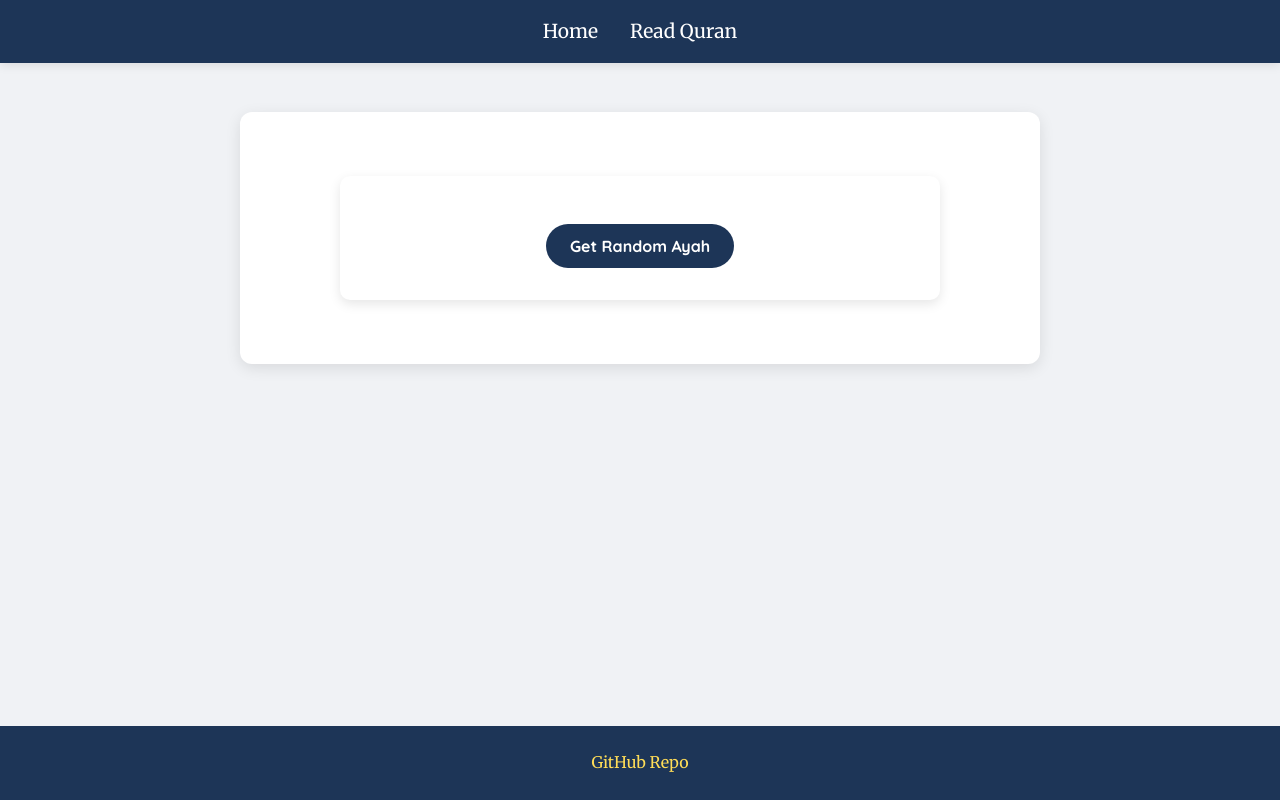
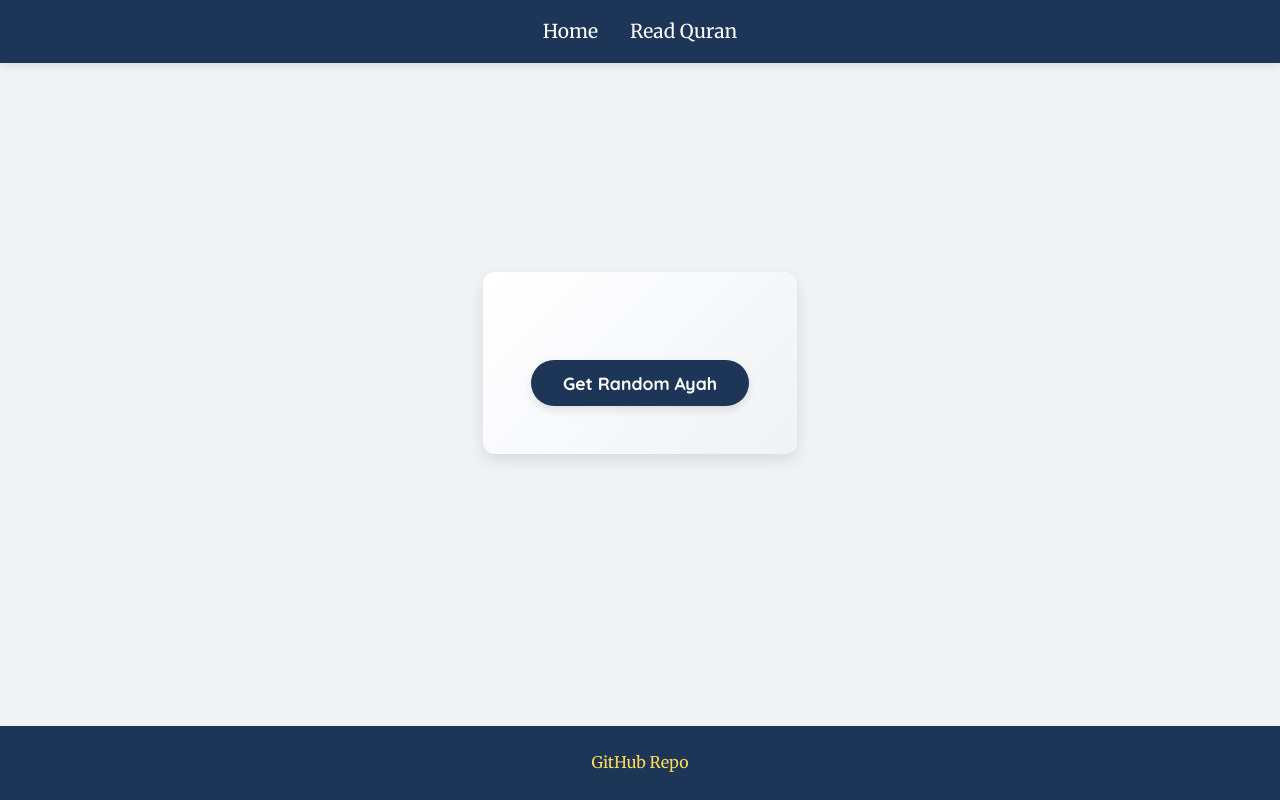
Before and after one commit to codebatine/QuranQuote, a React (Vite) app: page / in a window 1280 px wide. Built offline with nearby package versions, Linux system fonts and the light colour scheme; no server answers.

Commit message:
styling :avocado:

```diff
--- a/src/assets/styles/_components.scss
+++ b/src/assets/styles/_components.scss
@@ -1,51 +1,64 @@
-.card {
-  background: #fff;
-  border-radius: 10px;
-  padding: 2rem;
-  box-shadow: 0 4px 12px rgba(0, 0, 0, 0.1);
-  font-size: 1.4rem;
-  color: #1d3557;
-  margin: 1rem auto;
+.quote-card {
+  background: linear-gradient(135deg, #fff, #f0f2f5);
+  border-radius: 12px;
+  padding: 3rem;
+  box-shadow: 0 6px 15px rgba(0, 0, 0, 0.1);
   text-align: center;
-  max-width: 600px;
+  max-width: 700px;
+  margin: 2rem auto;
+  font-size: 1.2rem;
+  transition: transform 0.3s ease, box-shadow 0.3s ease;
+
+  &:hover {
+    transform: translateY(-5px);
+    box-shadow: 0 10px 20px rgba(0, 0, 0, 0.15);
+  }
+
+  blockquote {
+    font-size: 1.5rem;
+    font-style: italic;
+    line-height: 1.8;
+    margin: 0 0 1.5rem 0;
+    color: #1d3557;
+    position: relative;
+    padding: 0.5rem 0;
+    max-width: 90%;
+    margin-left: auto;
+    margin-right: auto;
+
+    &:before {
+      font-size: 3rem;
+      color: #457b9d;
+      position: absolute;
+      top: -0.5rem;
+      left: -0.8rem;
+    }
+
+    &:after {
+      font-size: 3rem;
+      color: #457b9d;
+      position: absolute;
+      bottom: -0.3rem;
+      right: -0.8rem;
+    }
+  }
 }
 
-.button, .surah-button, .action-button {
+.quote-button {
   background-color: #1d3557;
-  color: white;
+  color: #fff;
   border: none;
-  padding: 0.75rem 1.5rem;
+  padding: 0.75rem 2rem;
   border-radius: 50px;
+  font-size: 1.1rem;
+  font-weight: 600;
   cursor: pointer;
-  font-size: 1rem;
-  font-weight: 600;
-  transition: background-color 0.3s ease, transform 0.2s ease;
-  margin-top: 1rem;
+  transition: background-color 0.3s ease, transform 0.2s ease, box-shadow 0.2s ease;
+  box-shadow: 0 4px 8px rgba(0, 0, 0, 0.1);
 
   &:hover {
     background-color: #457b9d;
     transform: translateY(-3px);
+    box-shadow: 0 8px 15px rgba(0, 0, 0, 0.2);
   }
 }
-
-.search-input {
-  padding: 0.8rem;
-  width: 100%;
-  max-width: 600px;
-  border: 1px solid #dcdcdc;
-  border-radius: 5px;
-  transition: border-color 0.3s ease;
-
-  &:focus {
-    border-color: #1d3557;
-    outline: none;
-  }
-}
-
-.buttons-container {
-  display: grid;
-  grid-template-columns: repeat(auto-fill, minmax(120px, 1fr));
-  gap: 0.5rem;
-  justify-content: center;
-  width: 100%;
-}
--- a/src/assets/styles/_layout.scss
+++ b/src/assets/styles/_layout.scss
@@ -1,38 +1,90 @@
 .container {
-  background: #fff;
-  border-radius: 12px;
   padding: 3rem;
-  box-shadow: 0 4px 15px rgba(0, 0, 0, 0.1);
-  max-width: 800px;
+  max-width: 1200px;
+  margin: 0 auto;
   text-align: center;
-  width: 100%;
-  margin: auto;
-  margin-top: 5rem;
 }
 
-.surah-container {
-  width: 100%;
-  margin: 1rem 0;
+h1 {
+  font-size: 2.5rem;
+  color: #1d3557;
+  margin-bottom: 2rem;
+}
+
+.search-results, .surah-container {
+  margin-top: 2rem;
 }
 
 .surah-title {
-  text-align: center;
-  margin-bottom: 1rem;
-  font-size: 1.5rem;
-  color: #007BFF;
+  font-size: 2rem;
+  color: #1d3557;
+  margin-bottom: 1.5rem;
+  font-weight: bold;
 }
 
 .ayah-text {
-  margin: 0.5rem 0;
+  font-size: 1.3rem;
+  line-height: 1.6;
+  color: #333;
+}
+
+.arabic-text {
+  font-family: 'Amiri', serif;
+  font-size: 1.8rem;
+  color: #1d3557;
+}
+
+.translation-text {
+  background-color: #f8f9fa;
+  padding: 1rem;
+  border-radius: 12px;
+  margin-bottom: 1rem;
+  box-shadow: 0 4px 12px rgba(0, 0, 0, 0.1);
+  text-align: left;
   font-size: 1.2rem;
 }
 
-.translation-text {
-  font-size: 1rem;
-  margin: 1rem 0;
-  padding: 1rem;
-  background-color: #f8f9fa;
-  border-radius: 8px;
+.surah-button, .action-button {
+  background-color: #1d3557;
+  color: #fff;
+  border: none;
+  padding: 0.75rem 2rem;
+  border-radius: 50px;
+  font-size: 1.1rem;
+  font-weight: 600;
+  cursor: pointer;
+  transition: background-color 0.3s ease, transform 0.2s ease, box-shadow 0.2s ease;
+  box-shadow: 0 4px 8px rgba(0, 0, 0, 0.1);
+  margin: 0.5rem;
+
+  &:hover {
+    background-color: #457b9d;
+    transform: translateY(-3px);
+    box-shadow: 0 8px 15px rgba(0, 0, 0, 0.2);
+  }
+}
+
+.buttons-container {
+  display: flex;
+  flex-wrap: wrap;
+  justify-content: center;
+  margin-top: 2rem;
+
+  .surah-button {
+    margin: 0.5rem;
+  }
+}
+
+.search-input {
+  padding: 0.8rem;
   width: 100%;
-  box-shadow: 0 2px 6px rgba(0, 0, 0, 0.1);
+  max-width: 600px;
+  border: 1px solid #dcdcdc;
+  border-radius: 50px;
+  transition: border-color 0.3s ease;
+
+  &:focus {
+    border-color: #1d3557;
+    outline: none;
+  }
 }
--- a/src/components/QuoteCard.jsx
+++ b/src/components/QuoteCard.jsx
@@ -2,9 +2,11 @@ import PropTypes from 'prop-types';
 
 const QuoteCard = ({ quote, fetchQuote }) => {
   return (
-    <div className="card">
-      <p>{quote}</p>
-      <button className="button" onClick={fetchQuote}>Get Random Ayah</button>
+    <div className="quote-card">
+      <blockquote>{quote}</blockquote>
+      <button className="quote-button" onClick={fetchQuote}>
+        Get Random Ayah
+      </button>
     </div>
   );
 };
```
